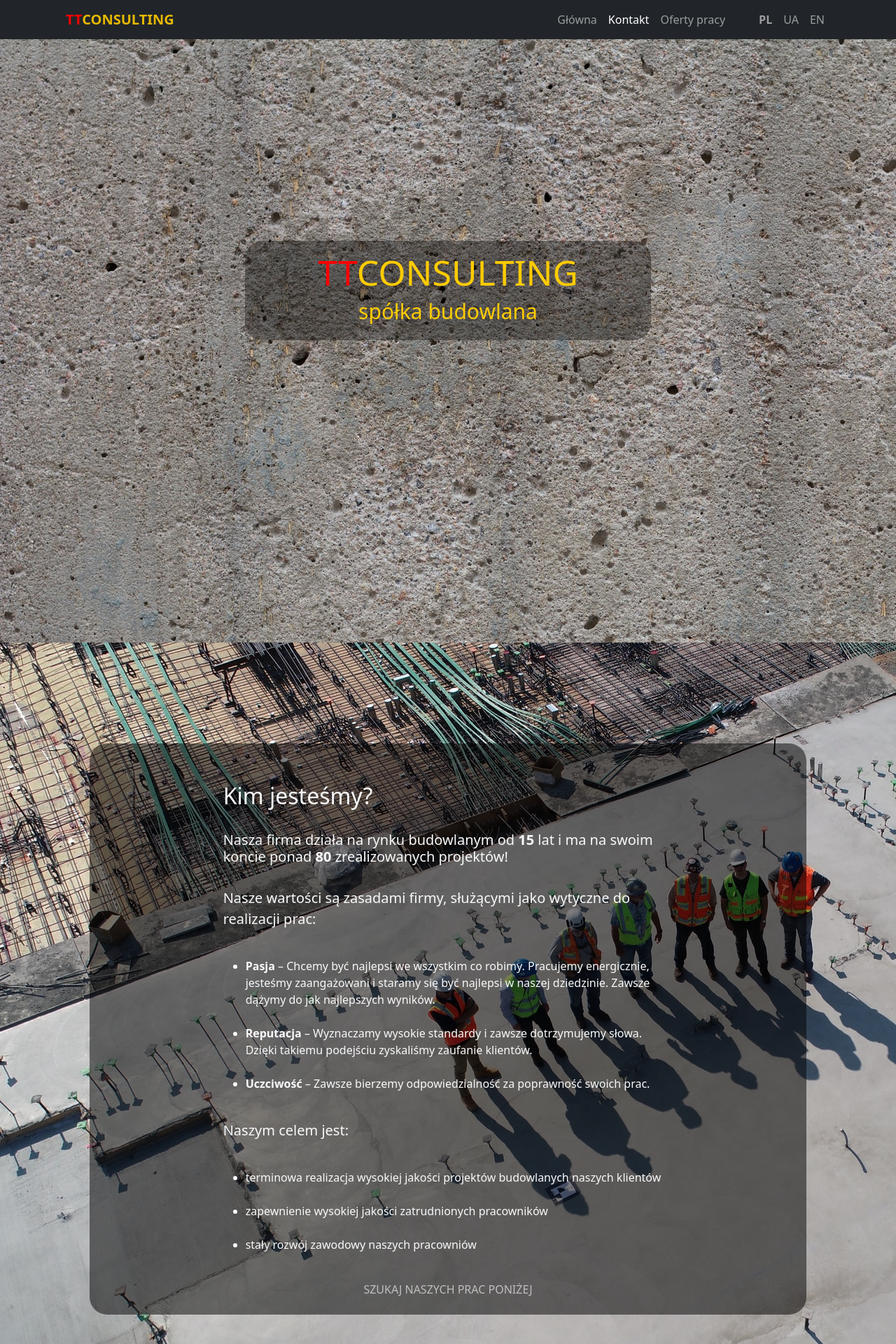
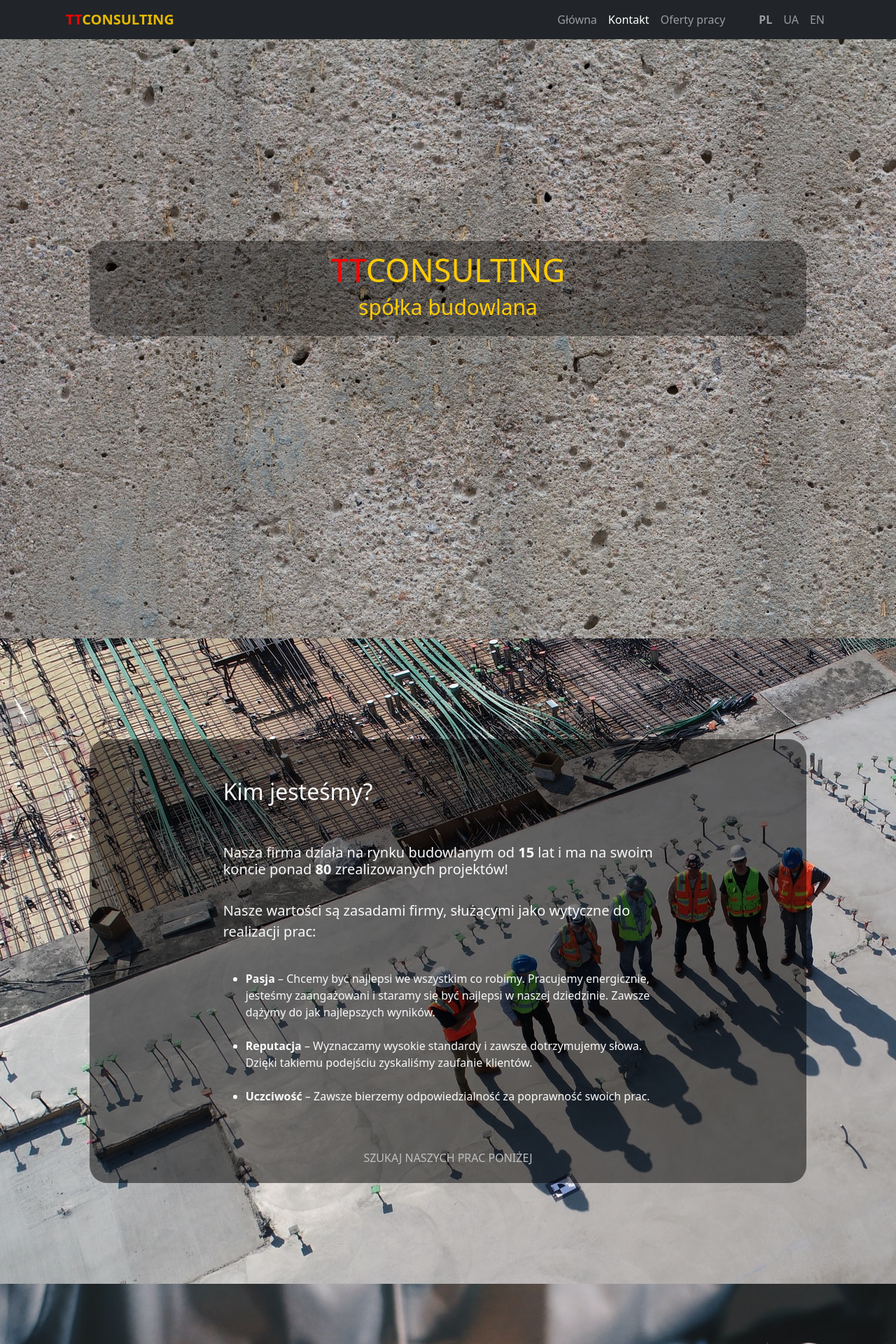
Before and after one commit to fesenkoaa/building_company, a Django app: page / in a window 1280 px wide. Shown: the top 1920 px of the page at 70% size. Run offline with Django 3.2, Linux system fonts and the light colour scheme; data that the repository does not hold is empty.

Commit message:
final 1.2

```diff
--- a/django_building/building_business_card/templates/main.html
+++ b/django_building/building_business_card/templates/main.html
@@ -10,7 +10,7 @@
 <br><br>
         <header style="background-image: url('{% static 'beton_wall.jpeg' %}')">
         <br><br><br><br><br><br>
-        <div class="container px-4" id="main-article1" style="width: 580px">
+        <div class="container px-4" id="main-article1" style="width: 80%">
                 <style>
                     #main-article1 {
                         border-radius: 25px;
@@ -18,7 +18,7 @@
                         padding: 15px;
                     }
                 </style>
-            <h1 class="text-center" style="font-size: 50px; color: #ffcc00;"><span style="color: red;">TT</span><span>CONSULTING</span></h1>
+            <h1 class="text-center" style="font-size: 45px; color: #ffcc00;"><span style="color: red;">TT</span><span>CONSULTING</span></h1>
             <h6 class="text-center" style="font-size: 30px; color: #ffcc00;">spółka budowlana</h6>
         </div>
 
@@ -57,7 +57,7 @@
                 <div class="row gx-4 justify-content-center">
                     <div class="col-lg-8">
                         <h2>Kim jesteśmy?</h2>
-                        <br>
+                        <br><br>
                         <h5>Nasza firma działa na rynku budowlanym od <strong>15</strong> lat i ma na swoim koncie ponad <strong>80</strong> zrealizowanych projektów!</h5>
                         <br>
                         <p class="lead"><strong>Nasze wartości są zasadami firmy, służącymi jako wytyczne do realizacji prac:</strong></p>
@@ -72,17 +72,7 @@
                             <br>
                             <li><strong>Uczciwość</strong> – Zawsze bierzemy odpowiedzialność za poprawność swoich prac.</li>
                         </ul>
-                        <br>
-                        <p class="lead"><strong>Naszym celem jest:</strong></p>
-                        <ul>
-                            <br>
-                            <li>terminowa realizacja wysokiej jakości projektów budowlanych naszych klientów</li>
-                            <br>
-                            <li>zapewnienie wysokiej jakości zatrudnionych pracowników</li>
-                            <br>
-                            <li>stały rozwój zawodowy naszych pracowniów</li>
-                        </ul>
-                        <br>
+                        <br><br>
                         <p class="text-center"><a href="#vacancies" style="text-decoration: none; color: #bfbfbf;">SZUKAJ NASZYCH PRAC PONIŻEJ</a></p>
                     </div>
                 </div>
--- a/django_building/django_building/prod_settings.py
+++ b/django_building/django_building/prod_settings.py
@@ -13,7 +13,7 @@ DATABASES = {
         'ENGINE': 'django.db.backends.postgresql_psycopg2',
         'NAME': 'ttc_building',
         'USER': 'fesenkoaa',
-        'PASSWORD': '231105',
+        'PASSWORD': '123456',
         'HOST': 'localhost',
         'POST': ''
     }
```
Also changed, not shown: django_building/building_eng/templates/en_main.html (+2 -12 lines), django_building/building_rus/templates/ru_main.html (+1 -11 lines).
